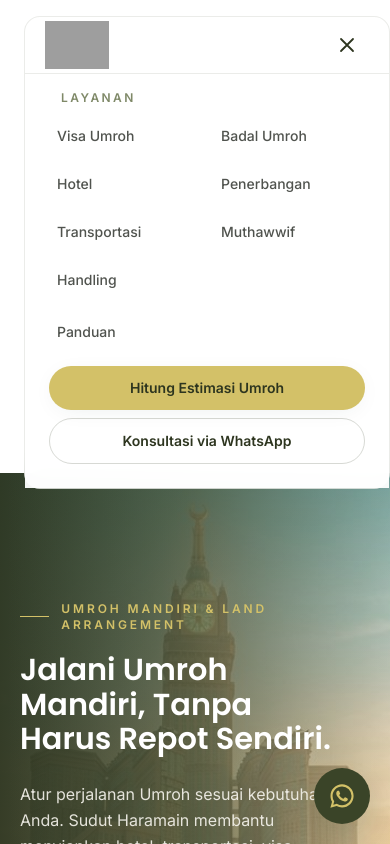
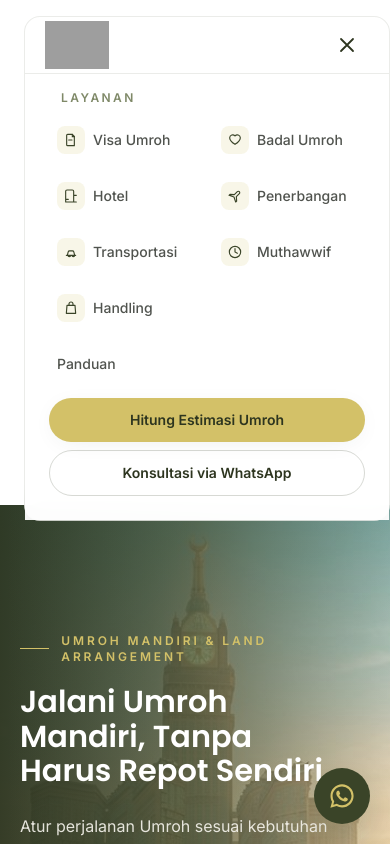
Before and after one commit to adityamzr/sht-web, a Nuxt app: page / in a window 390 px wide. Both pictures are taken after a click on the button "Buka menu navigasi". Shown: the top 844 px of the page. Built offline with nearby package versions, Linux system fonts and the light colour scheme; grey boxes are pictures that could not be loaded.

Commit message:
fix(nav): add service icons to mobile menu

```diff
--- a/components/SiteHeader.vue
+++ b/components/SiteHeader.vue
@@ -98,7 +98,18 @@ watch(
           <nav class="py-4" aria-label="Navigasi seluler">
             <p class="px-4 pb-2 text-xs font-semibold uppercase tracking-[0.2em] text-sht-sage">Layanan</p>
             <div class="grid grid-cols-2 gap-1">
-              <NuxtLink v-for="item in serviceMenu" :key="item.label" :to="item.to" class="rounded-xl px-3 py-3 text-sm font-medium text-sht-charcoal/80 hover:bg-sht-off-white hover:text-sht-olive-dark">{{ item.label }}</NuxtLink>
+              <NuxtLink v-for="item in serviceMenu" :key="item.label" :to="item.to" class="flex items-center gap-2 rounded-xl px-3 py-3 text-sm font-medium text-sht-charcoal/80 hover:bg-sht-off-white hover:text-sht-olive-dark">
+                <span class="flex h-7 w-7 shrink-0 items-center justify-center rounded-lg bg-sht-gold/15 text-sht-olive" aria-hidden="true">
+                  <svg v-if="item.icon === 'visa'" class="h-4 w-4" viewBox="0 0 24 24" fill="none" stroke="currentColor" stroke-width="1.7"><path stroke-linecap="round" stroke-linejoin="round" d="M7 3.5h7l3 3V20.5H7A1.5 1.5 0 0 1 5.5 19V5A1.5 1.5 0 0 1 7 3.5Z"/><path stroke-linecap="round" d="M14 3.5V7h3M8.5 12h5"/></svg>
+                  <svg v-else-if="item.icon === 'badal'" class="h-4 w-4" viewBox="0 0 24 24" fill="none" stroke="currentColor" stroke-width="1.7"><path stroke-linecap="round" stroke-linejoin="round" d="M20 8.5c0 5-8 10-8 10s-8-5-8-10A4.5 4.5 0 0 1 12 6a4.5 4.5 0 0 1 8 2.5Z"/></svg>
+                  <svg v-else-if="item.icon === 'hotel'" class="h-4 w-4" viewBox="0 0 24 24" fill="none" stroke="currentColor" stroke-width="1.7"><path stroke-linecap="round" stroke-linejoin="round" d="M4 21V5a2 2 0 0 1 2-2h8a2 2 0 0 1 2 2v16m-12 0h16m-16 0v-4h4m8 0v-6h4"/></svg>
+                  <svg v-else-if="item.icon === 'flight'" class="h-4 w-4" viewBox="0 0 24 24" fill="none" stroke="currentColor" stroke-width="1.7"><path stroke-linecap="round" stroke-linejoin="round" d="m10.5 13.5-7.5-2.5 1.5-1.5L11 10l4.5-4.5a2.1 2.1 0 0 1 3 3L14 13l.5 6.5L13 21l-2.5-7.5Z"/></svg>
+                  <svg v-else-if="item.icon === 'transport'" class="h-4 w-4" viewBox="0 0 24 24" fill="none" stroke="currentColor" stroke-width="1.7"><path stroke-linecap="round" stroke-linejoin="round" d="M5 17h14M6.5 17l1.3-5.2A2 2 0 0 1 9.74 10.3h4.52a2 2 0 0 1 1.94 1.5L17.5 17m-10 0a2 2 0 1 0 4 0m2 0a2 2 0 1 0 4 0"/></svg>
+                  <svg v-else-if="item.icon === 'guide'" class="h-4 w-4" viewBox="0 0 24 24" fill="none" stroke="currentColor" stroke-width="1.7"><circle cx="12" cy="12" r="8.5"/><path stroke-linecap="round" d="M12 7v5l3.5 2"/></svg>
+                  <svg v-else class="h-4 w-4" viewBox="0 0 24 24" fill="none" stroke="currentColor" stroke-width="1.7"><path stroke-linecap="round" stroke-linejoin="round" d="M6 8h12l1 12H5L6 8Z"/><path stroke-linecap="round" d="M9 8V6a3 3 0 0 1 6 0v2"/></svg>
+                </span>
+                {{ item.label }}
+              </NuxtLink>
             </div>
             <NuxtLink to="/guides" class="mt-2 block rounded-xl px-3 py-3 text-sm font-medium text-sht-charcoal/80 hover:bg-sht-off-white hover:text-sht-olive-dark">Panduan</NuxtLink>
             <div class="mt-3 flex flex-col gap-2 px-1 pb-2"><AppButton to="/estimator" variant="gold" block>Hitung Estimasi Umroh</AppButton><AppButton :href="waUrl" variant="ghost" block external class="border border-sht-olive/20 text-sht-olive-dark hover:bg-sht-olive/5 hover:text-sht-olive-dark">Konsultasi via WhatsApp</AppButton></div>
```
